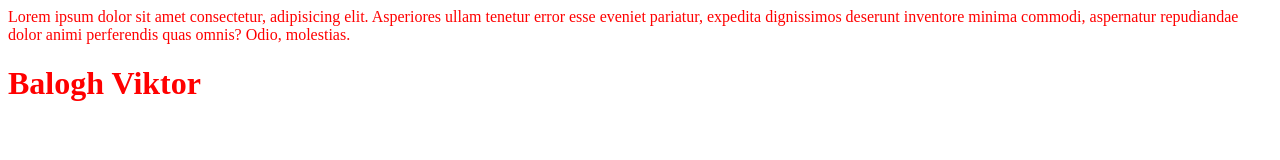
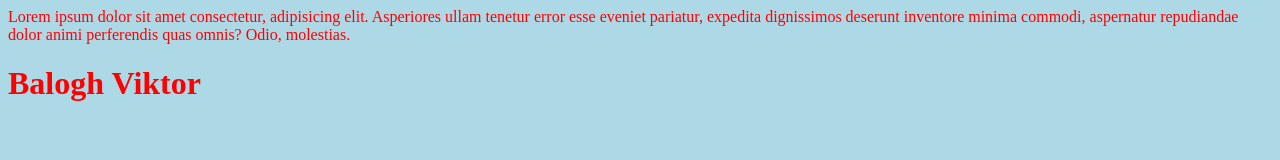
Before and after one commit to Jegesmaci583/gitproba, a plain HTML site: page index.html in a window 1280 px wide. Drawn offline with Linux system fonts and the light colour scheme.

Commit message:
háttérszín

```diff
--- a/stilus.css
+++ b/stilus.css
@@ -1,3 +1,4 @@
 body {
-    color: red
+    color: red;
+    background: lightblue;
 }
```
